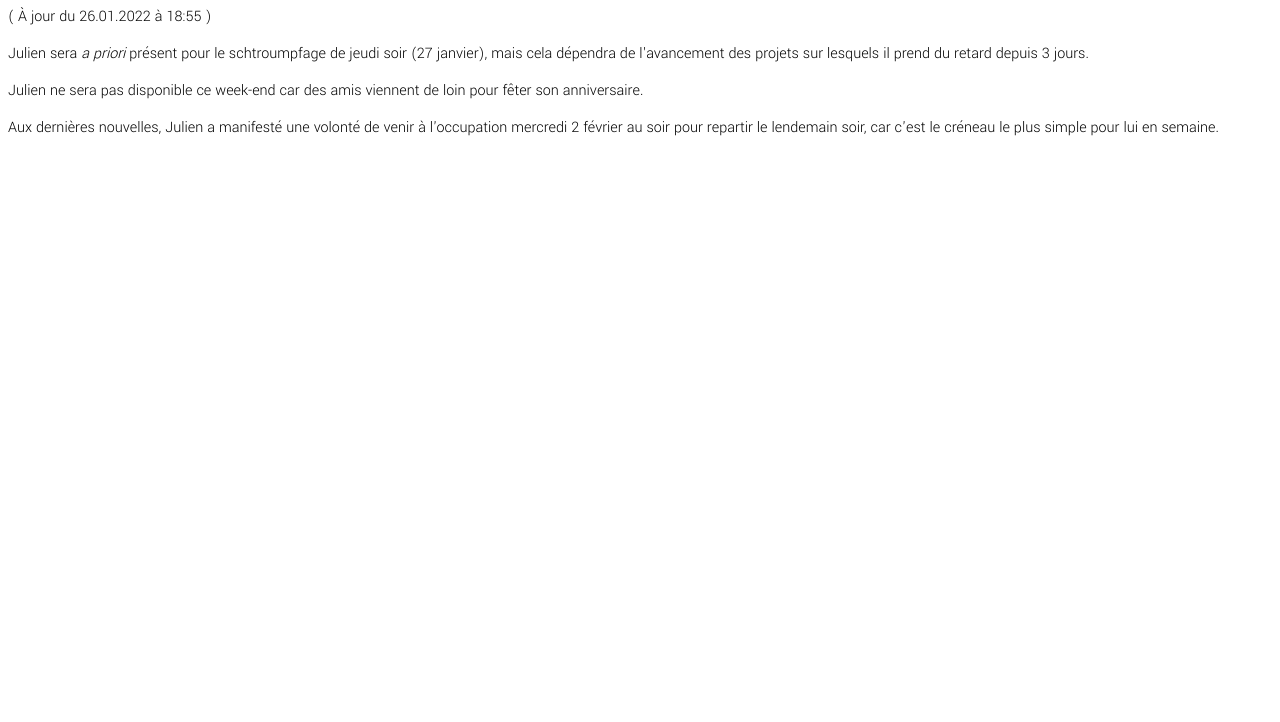
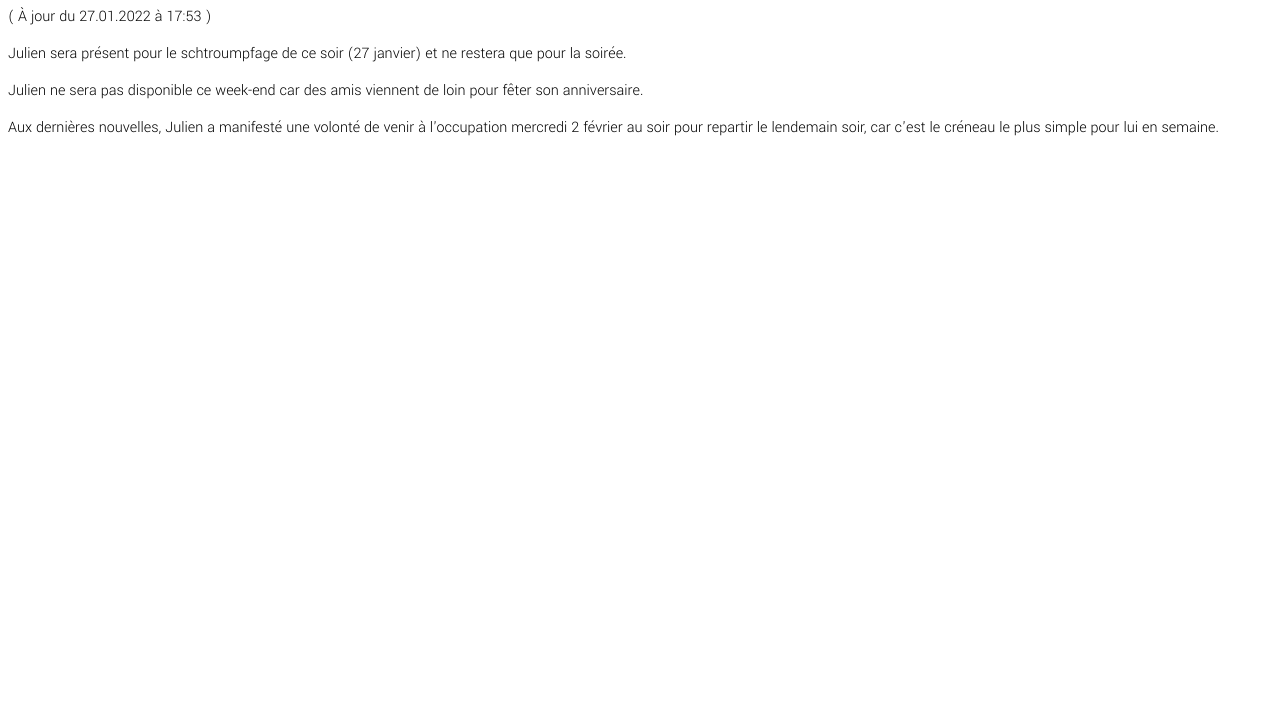
Before and after one commit to julien-deoux/julien-deoux.github.io, a plain HTML site: page pointages.html in a window 1280 px wide. Shown: the part 78-800 px from the top of the page. Drawn offline with Linux system fonts and the light colour scheme.

Commit message:
Pointages 27.01

```diff
--- a/pointages.html
+++ b/pointages.html
@@ -11,9 +11,8 @@
 
 <body>
   <h1>Les pointages de Julien</h1>
-  <p>( À jour du 26.01.2022 à 18:55 )</p>
-  <p>Julien sera <em>a priori</em> présent pour le schtroumpfage de jeudi soir (27 janvier), mais cela dépendra de
-    l'avancement des projets sur lesquels il prend du retard depuis 3 jours.
+  <p>( À jour du 27.01.2022 à 17:53 )</p>
+  <p>Julien sera présent pour le schtroumpfage de ce soir (27 janvier) et ne restera que pour la soirée.
   </p>
   <p>
     Julien ne sera pas disponible ce week-end car des amis viennent de loin pour fêter son anniversaire.
```
